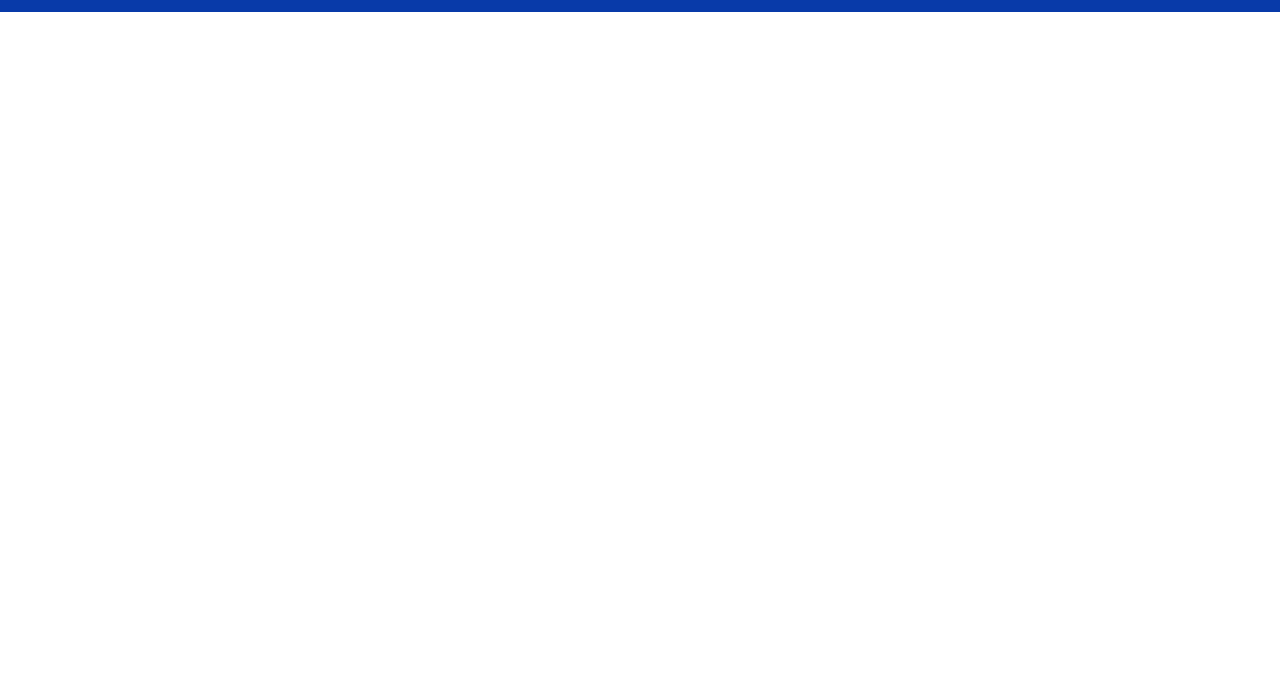
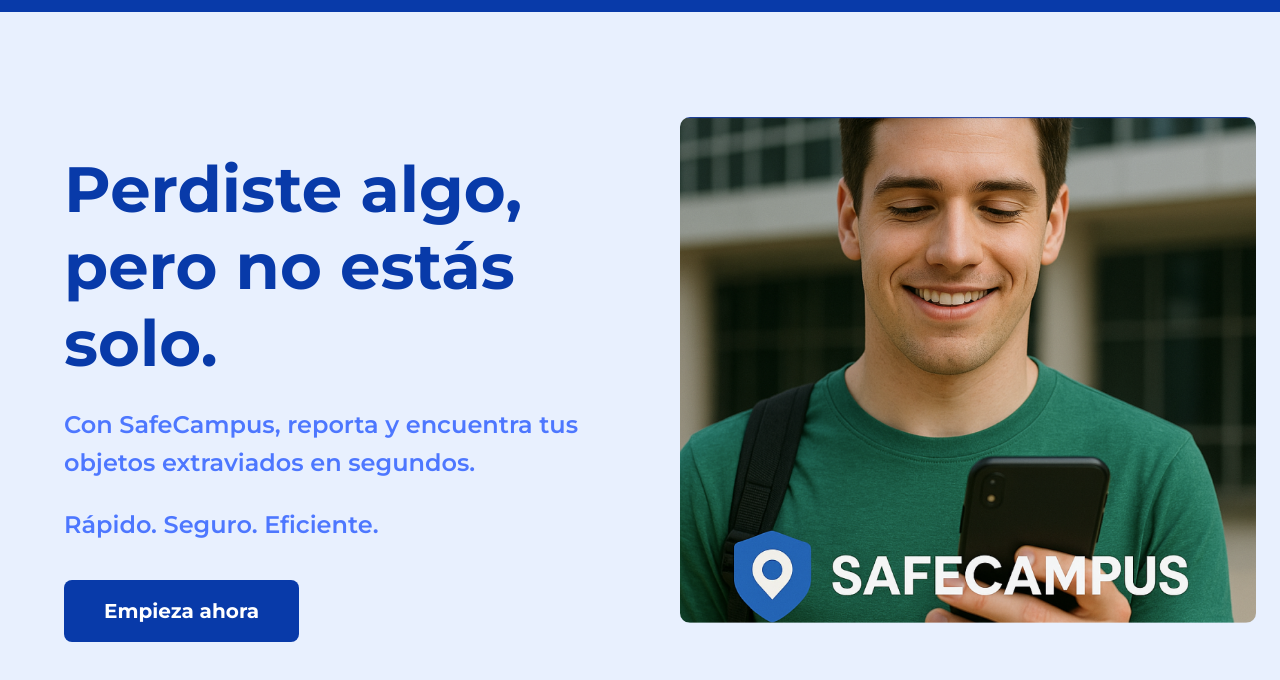
Before and after one commit to Lostify-IHC/SafeCampus, a plain HTML site: page public/index.html in a window 1280 px wide. Shown: the part 82-762 px from the top of the page. Drawn offline with Linux system fonts and the light colour scheme.

Commit message:
feat: add Initial Section

```diff
--- a/public/assets/styles/styles.css
+++ b/public/assets/styles/styles.css
@@ -81,3 +81,49 @@ body {
 .btn-acceder:hover, .btn-empezar:hover {
   background-color: #3a5bd9;
 }
+/* Sección Inicio */
+.hero {
+  padding: 180px 0 100px;
+  background-color: #E8F0FE;
+}
+
+.hero .container {
+  display: flex;
+  align-items: center;
+  justify-content: space-between;
+  gap: 40px;
+}
+
+.hero-content {
+  flex: 1;
+  min-width: 50%;
+}
+
+.hero-content h1 {
+  font-size: 64px;
+  margin-bottom: 20px;
+  color: #083AA9;
+  font-family: 'Montserrat', sans-serif;
+  font-weight: 700;
+  line-height: 1.2;
+}
+
+.hero-content p {
+  font-size: 24px;
+  margin-bottom: 15px;
+  color: #4D77FF;
+  font-family: 'Montserrat', sans-serif;
+  font-weight: 600;
+}
+
+.hero-image {
+  flex: 1;
+  min-width: 50%;
+}
+
+.hero-image img {
+  max-width: 100%;
+  height: auto;
+  border-radius: 10px;
+  display: block;
+}
--- a/public/index.html
+++ b/public/index.html
@@ -27,7 +27,20 @@
             </nav>
         </div>
     </header>
-
+    <!-- Sección Inicio -->
+    <section id="inicio" class="hero">
+        <div class="container">
+            <div class="hero-content">
+                <h1>Perdiste algo, pero no estás solo.</h1>
+                <p>Con SafeCampus, reporta y encuentra tus objetos extraviados en segundos.</p>
+                <p>Rápido. Seguro. Eficiente.</p>
+                <a href="#" class="btn-empezar">Empieza ahora</a>
+            </div>
+            <div class="hero-image">
+                <div class="image-placeholder"><img src="assets/images/extras/fotoinicioLandingPage.png" alt="imagenInicio" height="560px" width="640px"></div>
+            </div>
+        </div>
+    </section>
     <script src="assets/scripts/main.js"></script>
 </body>
 </html>
```
